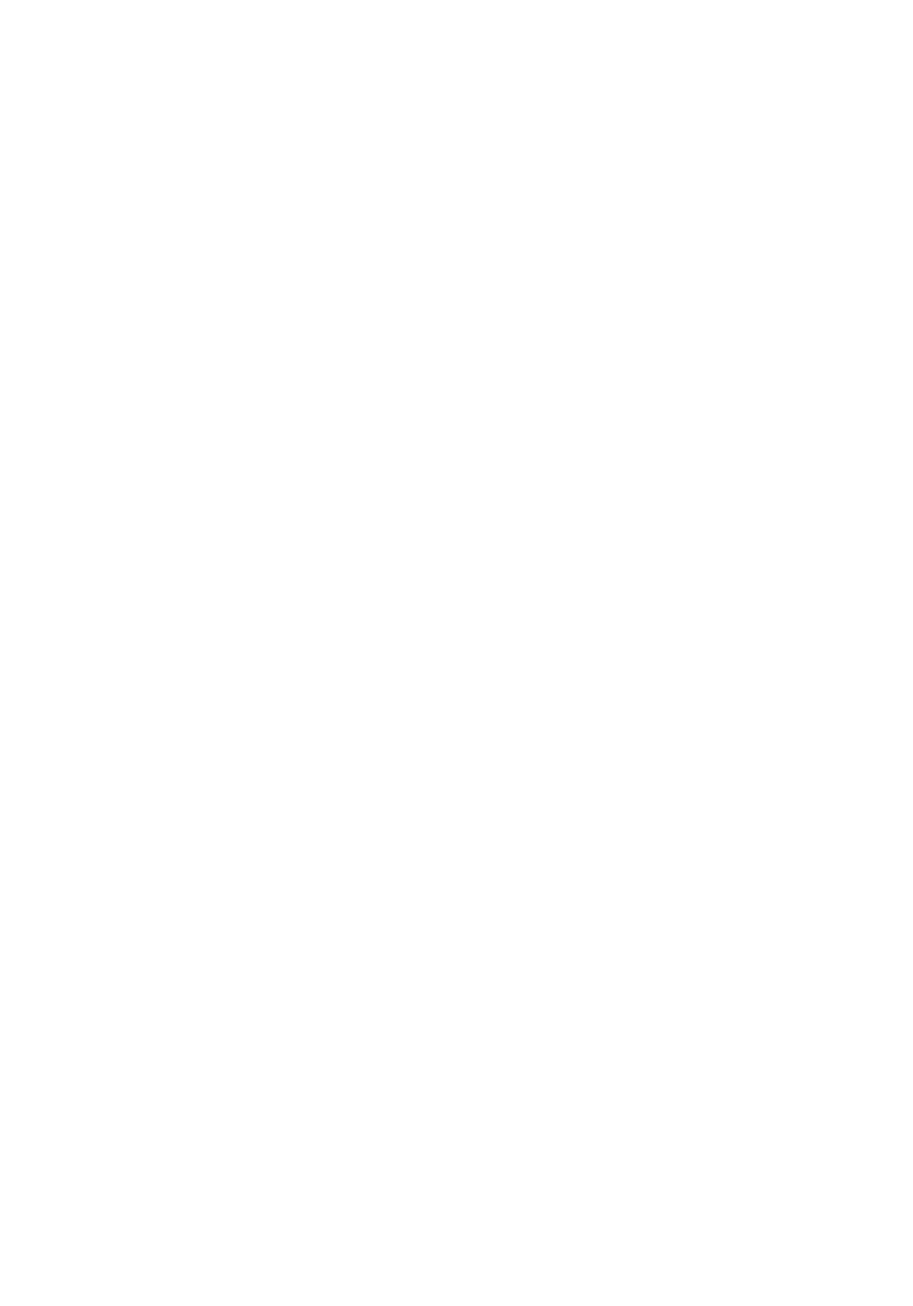
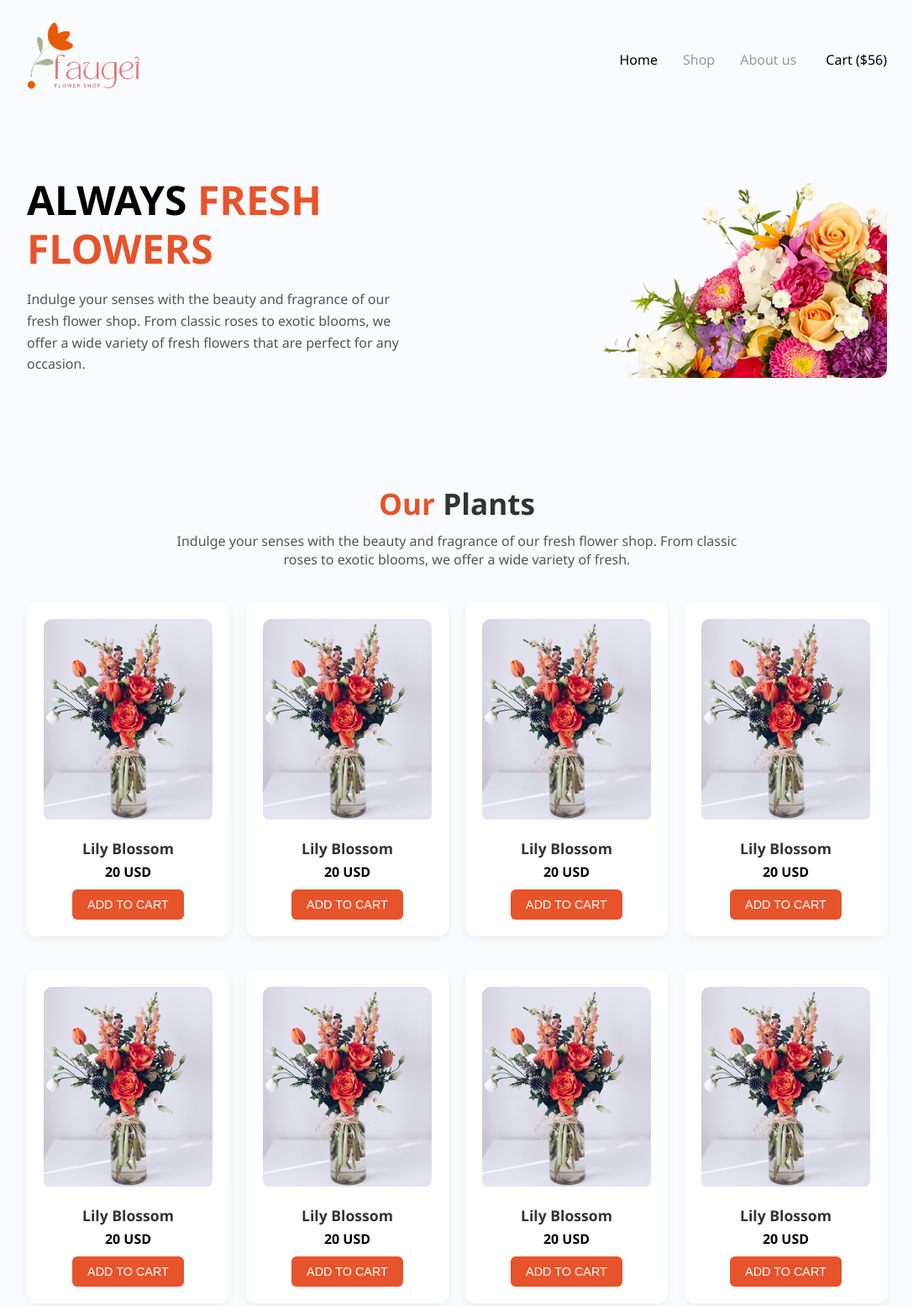
Before and after one commit to mdajsharif/my-second-assignment, a plain HTML site: page index.html in a window 1280 px wide. Shown: the whole page at 84% size, without its empty margins (96-1183 px from the left). Before the commit the page ends 800 px from the top, so only its background shows below. Drawn offline with Linux system fonts and the light colour scheme.

Commit message:
first commit

```diff
--- a/index.html
+++ b/index.html
@@ -1,12 +1,123 @@
 <!DOCTYPE html>
 <html lang="en">
 <head>
-    <meta charset="UTF-8">
-    <meta name="viewport" content="width=device-width, initial-scale=1.0">
-    <title>My Second Assignment</title>
-    <link rel="stylesheet" href="styles/style.css">
+  <meta charset="UTF-8" />
+  <meta name="viewport" content="width=device-width, initial-scale=1.0"/>
+  <title>Flower Shop</title>
+  <link rel="stylesheet" href="styles/style.css">
 </head>
 <body>
 
+  <!-- Header -->
+  <header class="navbar">
+    <div class="logo">
+      <img src="Images/logo.png" alt="">
+    </div>
+    <nav>
+      <ul class="nav-links">
+        <li><a href="" class="active">Home</a></li>
+        <li><a href="">Shop</a></li>
+        <li><a href="">About us</a></li>
+        <li><a href="" class="active"><span class="cart-icon"></span> Cart ($56)</a></li>
+      </ul>
+    </nav>
+  </header>
+
+  <!-- Hero Section -->
+  <section class="hero">
+    <div class="hero-text">
+      <h1>
+        <span class="bold">ALWAYS</span>
+        <span class="orange">FRESH</span><br>
+        <span class="orange">FLOWERS</span>
+      </h1>
+      <p>
+        Indulge your senses with the beauty and fragrance of our fresh flower shop.
+        From classic roses to exotic blooms, we offer a wide variety of fresh flowers
+        that are perfect for any occasion.
+      </p>
+    </div>
+    <div class="hero-image">
+      <img src="Images/hero-flower.png" alt="">
+    </div>
+  </section>
+  <!-- Product Section -->
+<section class="products">
+  <h2><span class="orange">Our</span> Plants</h2>
+  <p class="section-description">
+    Indulge your senses with the beauty and fragrance of our fresh flower shop.
+    From classic roses to exotic blooms, we offer a wide variety of fresh.
+  </p>
+
+  <div class="product-grid">
+    <!-- Repeat this block for 8 products -->
+    <div class="product-card">
+      <div class="product-img">
+        <img src="Images/sample-flower-image.png" alt="">
+      </div>
+      <h4>Lily Blossom</h4>
+      <p class="price">20 USD</p>
+      <button class="btn-cart">Add to Cart</button>
+    </div>
+    <div class="product-card">
+      <div class="product-img">
+        <img src="Images/sample-flower-image.png" alt="">
+      </div>
+      <h4>Lily Blossom</h4>
+      <p class="price">20 USD</p>
+      <button class="btn-cart">Add to Cart</button>
+    </div>
+    <div class="product-card">
+      <div class="product-img">
+        <img src="Images/sample-flower-image.png" alt="">
+      </div>
+      <h4>Lily Blossom</h4>
+      <p class="price">20 USD</p>
+      <button class="btn-cart">Add to Cart</button>
+    </div>
+    <div class="product-card">
+      <div class="product-img">
+        <img src="Images/sample-flower-image.png" alt="">
+      </div>
+      <h4>Lily Blossom</h4>
+      <p class="price">20 USD</p>
+      <button class="btn-cart">Add to Cart</button>
+    </div>
+    <div class="product-card">
+      <div class="product-img">
+        <img src="Images/sample-flower-image.png" alt="">
+      </div>
+      <h4>Lily Blossom</h4>
+      <p class="price">20 USD</p>
+      <button class="btn-cart">Add to Cart</button>
+    </div>
+    <div class="product-card">
+      <div class="product-img">
+        <img src="Images/sample-flower-image.png" alt="">
+      </div>
+      <h4>Lily Blossom</h4>
+      <p class="price">20 USD</p>
+      <button class="btn-cart">Add to Cart</button>
+    </div>
+    <div class="product-card">
+      <div class="product-img">
+        <img src="Images/sample-flower-image.png" alt="">
+      </div>
+      <h4>Lily Blossom</h4>
+      <p class="price">20 USD</p>
+      <button class="btn-cart">Add to Cart</button>
+    </div>
+    <div class="product-card">
+      <div class="product-img">
+        <img src="Images/sample-flower-image.png" alt="">
+      </div>
+      <h4>Lily Blossom</h4>
+      <p class="price">20 USD</p>
+      <button class="btn-cart">Add to Cart</button>
+    </div>
+  </div>
+</section>
+
+
 </body>
 </html>
--- a/styles/style.css
+++ b/styles/style.css
@@ -0,0 +1,164 @@
+/* Reset */
+* {
+  margin: 0;
+  padding: 0;
+  box-sizing: border-box;
+}
+
+/* Global */
+body {
+  font-family: 'Segoe UI', sans-serif;
+  background-color: #f9fbff;
+  color: #333;
+}
+
+/* Navbar */
+.navbar {
+  display: flex;
+  justify-content: space-between;
+  align-items: center;
+  padding: 25px 10%;
+  background-color: #f9fbff;
+}
+
+.logo {
+  font-size: 1.8rem;
+  font-weight: bold;
+  color: #e7542b;
+}
+
+.nav-links {
+  display: flex;
+  gap: 30px;
+  list-style: none;
+}
+
+.nav-links a {
+  text-decoration: none;
+  color: #999;
+  font-weight: 500;
+  transition: color 0.3s ease;
+}
+
+.nav-links a.active,
+.nav-links a:hover {
+  color: #000;
+}
+
+.cart-icon {
+  margin-right: 5px;
+}
+
+/* Hero Section */
+.hero {
+  display: flex;
+  justify-content: space-between;
+  align-items: center;
+  padding: 60px 10%;
+  gap: 40px;
+}
+
+.hero-text {
+  max-width: 50%;
+}
+
+.hero-text h1 {
+  font-size: 3rem;
+  line-height: 1.2;
+  margin-bottom: 20px;
+}
+
+.hero-text .bold {
+  font-weight: 700;
+  color: #000;
+}
+
+.hero-text .orange {
+  color: #e7542b;
+  font-weight: 700;
+}
+
+.hero-text p {
+  font-size: 1rem;
+  color: #555;
+  max-width: 90%;
+  line-height: 1.6;
+}
+
+.hero-image img {
+  width: 100%;
+  max-width: 400px;
+  border-radius: 12px;
+}
+
+/* Product Section */
+.products {
+  padding: 60px 10%;
+  background-color: #f9fbff;
+  text-align: center;
+}
+
+.products h2 {
+  font-size: 2.2rem;
+  margin-bottom: 10px;
+}
+
+.products .orange {
+  color: #e7542b;
+}
+
+.section-description {
+  font-size: 1rem;
+  color: #555;
+  margin-bottom: 40px;
+  max-width: 700px;
+  margin-left: auto;
+  margin-right: auto;
+}
+
+.product-grid {
+  display: grid;
+  grid-template-columns: repeat(4, 1fr);
+  gap: 40px 20px;
+}
+
+.product-card {
+  background-color: white;
+  padding: 20px;
+  border-radius: 12px;
+  box-shadow: 0 4px 10px rgba(0,0,0,0.05);
+  display: flex;
+  flex-direction: column;
+  align-items: center;
+}
+
+.product-img img {
+  width: 100%;
+  height: auto;
+  border-radius: 10px;
+  margin-bottom: 15px;
+}
+
+.product-card h4 {
+  font-size: 1.1rem;
+  margin-bottom: 5px;
+  color: #333;
+}
+
+.product-card .price {
+  font-weight: bold;
+  color: #000;
+  margin-bottom: 10px;
+}
+
+.btn-cart {
+  background-color: #e7542b;
+  color: white;
+  border: none;
+  padding: 10px 18px;
+  border-radius: 6px;
+  cursor: pointer;
+  font-weight: 500;
+  text-transform: uppercase;
+  font-size: 0.9rem;
+}
```
Also changed, not shown: Images/online-shopping.png (added).
